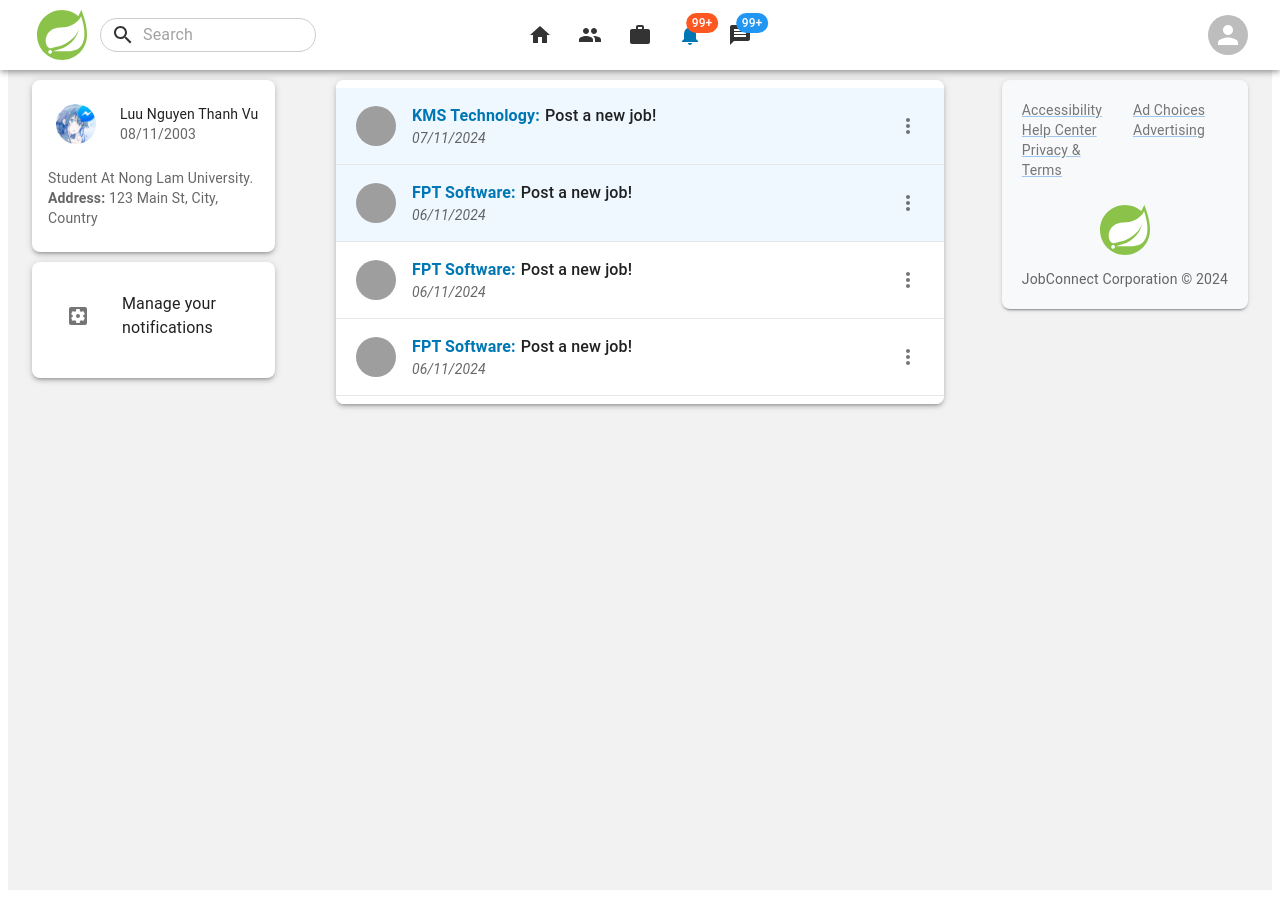
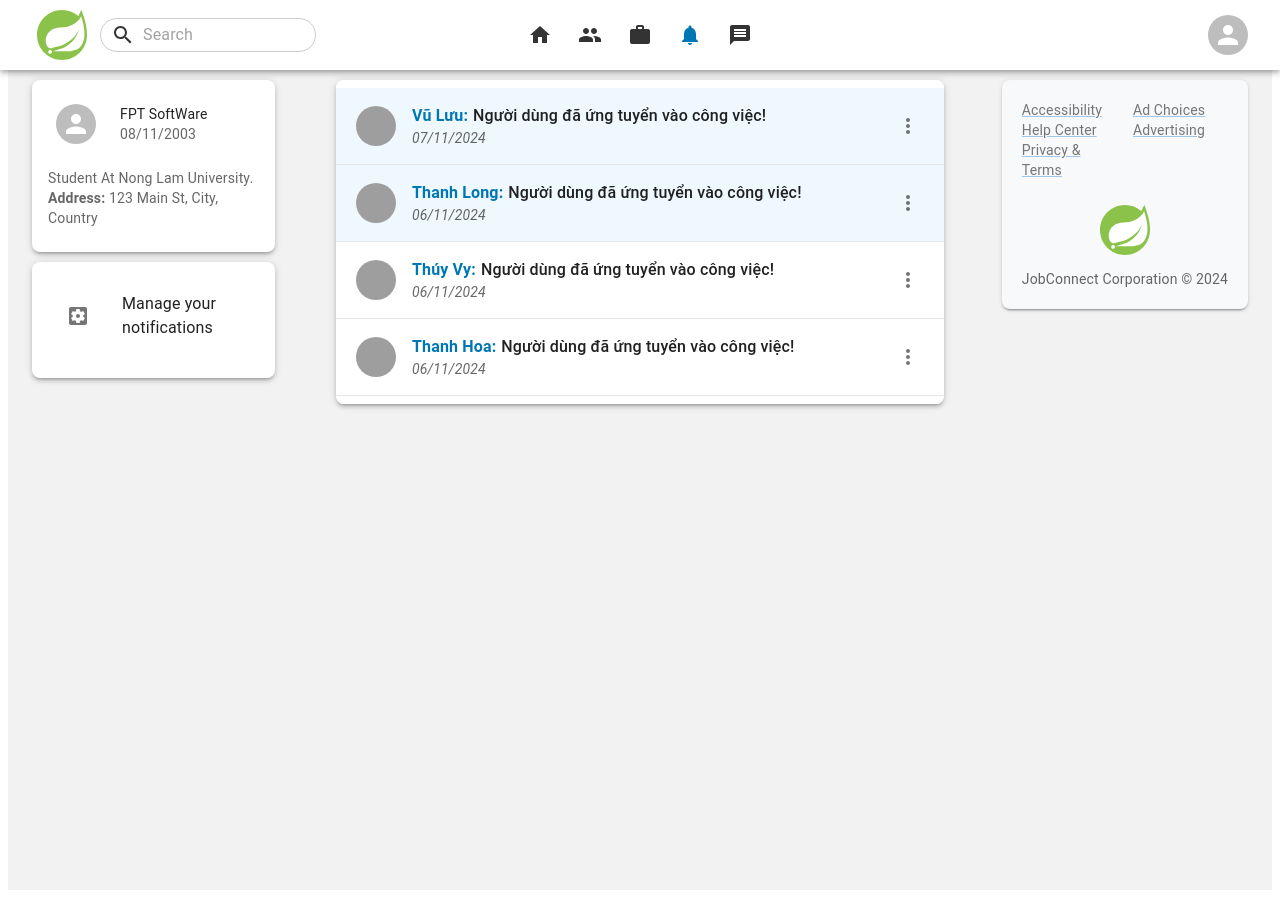
Before and after one commit to luunguyenthanhvu/Job-Connect-Social-Media-FE, a React (Create React App) app in the folder social-media-web/: page /notifications in a window 1280 px wide. Built offline with nearby package versions, Linux system fonts and the light colour scheme; no server answers; grey boxes are pictures that could not be loaded; the HTML template or start-up script is replaced by a standard one.

Commit message:
PUSH new update code notification

```diff
--- a/social-media-web/src/App.js
+++ b/social-media-web/src/App.js
@@ -24,18 +24,21 @@
 } from './index';
 import {GlobalErrorProvider} from "./error-handler/GlobalErrorProvider";
 import {LoadingProvider} from './context/LoadingContext';
+import {WebSocketProvider} from './hooks/ws-client/WebSocketContext';
 
 const noNavbarPaths = ['/', '/login', '/forgot-password', '/register',
   '/verify', '/account-setup'];
 const App = () => {
   return (
       <Router>
+        <WebSocketProvider>
           <GlobalErrorProvider>
             <LoadingProvider>
               <ConditionalNavbar/>
               <PageRoutes/>
             </LoadingProvider>
           </GlobalErrorProvider>
+        </WebSocketProvider>
       </Router>
   );
 };
--- a/social-media-web/src/api/apiConfig.js
+++ b/social-media-web/src/api/apiConfig.js
@@ -21,7 +21,10 @@
   // job page
   listJobPost: `${API_BASE_URL}/api/aggregation-service/query/job-list`,
   getJobDetails: `${API_BASE_URL}/api/post-service/job/get/job-detail`,
-  createJob: `${API_BASE_URL}/api/post-service/job/create`
+  createJob: `${API_BASE_URL}/api/post-service/job/create`,
+
+  // Notification page
+  listNotification: `${API_BASE_URL}/api/aggregation-service/query/notifications-list`,
 };
 
 export default apiConfig;
--- a/social-media-web/src/components/navbar/Navbar.js
+++ b/social-media-web/src/components/navbar/Navbar.js
@@ -19,6 +19,7 @@
 import WorkIcon from '@mui/icons-material/Work';
 import {useLocation} from 'react-router-dom';
 import AppLogo from "../icons/AppLogo"
+
 const styles = {
   appBar: {
     backgroundColor: '#FFFFFF', // Màu nền trắng cho navbar
@@ -55,6 +56,8 @@
   const img = localStorage.getItem("avtUrl");
   console.log(localStorage.getItem("avtUrl"))
   const userId = localStorage.getItem("userId");
+
+  const notifications = localStorage.getItem("notifications");
 
   // get the current link
   const location = useLocation();
@@ -129,7 +132,7 @@
                 '& .MuiBadge-badge': {
                   backgroundColor: '#ff5722', color: '#fff',
                 },
-              }} badgeContent={100} max={99}>
+              }} badgeContent={notifications} max={99}>
                 <NotificationsIcon/>
               </Badge>
             </IconButton>
@@ -140,7 +143,7 @@
                 '& .MuiBadge-badge': {
                   backgroundColor: '#2196f3', color: '#fff',
                 },
-              }} badgeContent={100} max={99}>
+              }} badgeContent={notifications} max={99}>
                 <MessageIcon/>
               </Badge>
             </IconButton>
--- a/social-media-web/src/components/notification/LeftSideBar.js
+++ b/social-media-web/src/components/notification/LeftSideBar.js
@@ -33,10 +33,10 @@
           <CardHeader
               avatar={
                 <IconButton color="inherit">
-                  <Avatar alt="Vu Luu" src={logo}/>
+                  <Avatar alt="Vu Luu" src={""}/>
                 </IconButton>
               }
-              title="Luu Nguyen Thanh Vu"
+              title="FPT SoftWare"
               subheader="08/11/2003"
           />
           <CardContent sx={{paddingTop: '0px'}}>
--- a/social-media-web/src/components/notification/MainContent.js
+++ b/social-media-web/src/components/notification/MainContent.js
@@ -7,38 +7,37 @@
   const notifications = [
     {
       id: 1,
-      avt: "https://media.licdn.com/dms/image/v2/C560BAQFVx7L2Y-Fz2w/company-logo_200_200/company-logo_200_200/0/1630588427440/kms_technology_logo?e=1738800000&v=beta&t=3B0OV23L3uQ9Envj04rr_LzFbkbhio5-P7eJcJKD_6c",
-      notificationUser: "KMS Technology",
-      notificationContent: "Post a new job!",
+      avt: "http://www.lavender.com.vn/wp-content/uploads/chup-anh-profile-hinh-anh-ca-nhan-2021-2.jpg",
+      notificationUser: "Vũ Lưu",
+      notificationContent: "Người dùng đã ứng tuyển vào công việc!",
       notificationTime: "07/11/2024",
       isRead: "false"
     },
     {
       id: 2,
-      avt: "https://media.licdn.com/dms/image/v2/C510BAQFdNUkdQtNukA/company-logo_200_200/company-logo_200_200/0/1630582291357/fpt_software_logo?e=1738800000&v=beta&t=DgmQWQBBHQuckr-FtRvNbxM4XbLWLoKmnSCjJ3u1LCU",
-      notificationUser: "FPT Software",
-      notificationContent: "Post a new job!",
+      avt: "https://live.staticflickr.com/65535/50663863366_b21325e5b5_k.jpg",
+      notificationUser: "Thanh Long",
+      notificationContent: "Người dùng đã ứng tuyển vào công việc!",
       notificationTime: "06/11/2024",
       isRead: "false"
     },
     {
       id: 3,
-      avt: "https://media.licdn.com/dms/image/v2/C510BAQFdNUkdQtNukA/company-logo_200_200/company-logo_200_200/0/1630582291357/fpt_software_logo?e=1738800000&v=beta&t=DgmQWQBBHQuckr-FtRvNbxM4XbLWLoKmnSCjJ3u1LCU",
-      notificationUser: "FPT Software",
-      notificationContent: "Post a new job!",
+      avt: "https://studiochupanhdep.com/Upload/Images/Album/anh-nu-doanh-nhan-22.jpg",
+      notificationUser: "Thúy Vy",
+      notificationContent: "Người dùng đã ứng tuyển vào công việc!",
       notificationTime: "06/11/2024",
       isRead: "true"
     },
     {
       id: 4,
-      avt: "https://media.licdn.com/dms/image/v2/C510BAQFdNUkdQtNukA/company-logo_200_200/company-logo_200_200/0/1630582291357/fpt_software_logo?e=1738800000&v=beta&t=DgmQWQBBHQuckr-FtRvNbxM4XbLWLoKmnSCjJ3u1LCU",
-      notificationUser: "FPT Software",
-      notificationContent: "Post a new job!",
+      avt: "https://hthaostudio.com/wp-content/uploads/2019/08/Doanh-nhan-nu-dep-2.jpg",
+      notificationUser: "Thanh Hoa",
+      notificationContent: "Người dùng đã ứng tuyển vào công việc!",
       notificationTime: "06/11/2024",
       isRead: "true"
     }
-  ];
-
+  ]
   return (
       <Box>
         <Card sx={{boxShadow: 3, borderRadius: 2, marginBottom: '10px'}}>
--- /dev/null
+++ b/social-media-web/src/hooks/ws-client/WebSocketContext.js
@@ -0,0 +1,15 @@
+import React, {createContext, useContext} from "react";
+import useWebsocket from "./websocket";
+
+const WebSocketContext = createContext();
+
+export const WebSocketProvider = ({children}) => {
+  const websocket = useWebsocket();
+  return (
+      <WebSocketContext.Provider value={websocket}>
+        {children}
+      </WebSocketContext.Provider>
+  );
+};
+
+export const useWebSocketContext = () => useContext(WebSocketContext);
--- a/social-media-web/src/hooks/ws-client/websocket.js
+++ b/social-media-web/src/hooks/ws-client/websocket.js
@@ -45,9 +45,9 @@
     // Subscribe to user-specific and public topics
     stompClient.subscribe(`/user/${userId}/queue/notifications`,
         onMessageReceived);
-    stompClient.subscribe(`/user/${userId}/queue/messages`,
-        onMessageReceived);
-    stompClient.subscribe('/user/public', onMessageReceived);
+    // stompClient.subscribe(`/user/${userId}/queue/messages`,
+    //     onMessageReceived);
+    // stompClient.subscribe('/user/public', onMessageReceived);
 
     // Send the connected user info
     stompClient.send(
@@ -58,11 +58,15 @@
   };
 
   const onMessageReceived = (message) => {
+    console.log(message)
+    let notifications = localStorage.getItem("notifications");
+    notifications += 1;
+    localStorage.setItem("notifications", notifications);
     // Handle incoming messages here
-    setNotifications((prevNotifications) => [
-      ...prevNotifications,
-      message.body,
-    ]);
+    // setNotifications((prevNotifications) => [
+    //   ...prevNotifications,
+    //   message.body,
+    // ]);
   };
 
   const onError = (error) => {
--- a/social-media-web/src/page/home/Home.js
+++ b/social-media-web/src/page/home/Home.js
@@ -8,7 +8,7 @@
 import {useGlobalError} from "../../error-handler/GlobalErrorProvider";
 import axios from "axios";
 import apiConfig from "../../api/apiConfig";
-import useWebsocket from "../../hooks/ws-client/websocket";
+import {useWebSocketContext} from "../../hooks/ws-client/WebSocketContext";
 
 const Home = () => {
   // Loading axios here
@@ -18,7 +18,7 @@
   const email = localStorage.getItem("email");
 
   // websocket
-  const {notifications} = useWebsocket();
+  const {notifications, isConnected} = useWebSocketContext();
   const fetchApiData = async () => {
     try {
       showLoading();
@@ -34,6 +34,7 @@
       localStorage.setItem("email", userData.email);
       localStorage.setItem("avtUrl", userData.img);
       console.log(userData)
+      localStorage.setItem("notifications", userData.notifications);
       localStorage.setItem("userId", userData.id);
       localStorage.setItem("userRole", userData.roles[0].roleName);
     } catch (error) {
--- a/social-media-web/src/page/notifications/Notification.js
+++ b/social-media-web/src/page/notifications/Notification.js
@@ -1,10 +1,44 @@
-import React from "react";
+import React, {useEffect} from "react";
 import {Box} from "@mui/material";
 import Footer from "../../components/abstract-components/Footer";
 import MainContent from "../../components/notification/MainContent";
 import LeftSideBar from "../../components/notification/LeftSideBar";
+import {useLoading} from "../../context/LoadingContext";
+import {useGlobalError} from "../../error-handler/GlobalErrorProvider";
+import axios from "axios";
+import apiConfig from "../../api/apiConfig";
 
 const Job = () => {
+
+  const {showLoading, hideLoading} = useLoading();
+  const {throwError} = useGlobalError();
+  const token = localStorage.getItem("accessToken");
+  const fetchApiData = async () => {
+    try {
+      showLoading();
+      const response = await axios.get(`${apiConfig.listNotification}`
+          , {
+            headers: {
+              Authorization: `Bearer ${token}`
+            }
+          });
+
+      const userData = response.data.result;
+      console.log(userData)
+    } catch (error) {
+      console.log(error)
+      throwError(error);
+    } finally {
+      hideLoading();
+    }
+
+  };
+
+  useEffect(() => {
+    // Gọi API lần đầu tiên
+    fetchApiData();
+  }, []);
+
   return (<div style={{display: 'flex'}}>
     <Box sx={{width: '25%'}}>
       <LeftSideBar/>
```
Also changed, not shown: social-media-web/src/page/message/Message.js (+27 -16 lines). Lines whose indentation alone changed are shown as unchanged.
